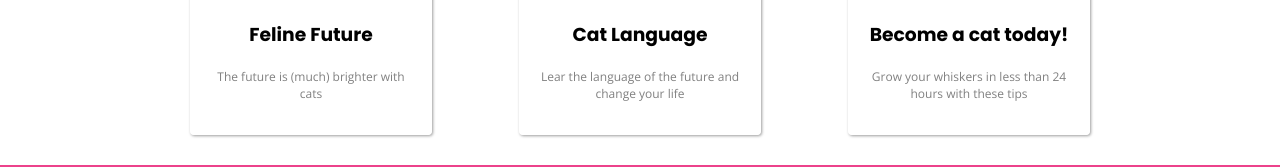
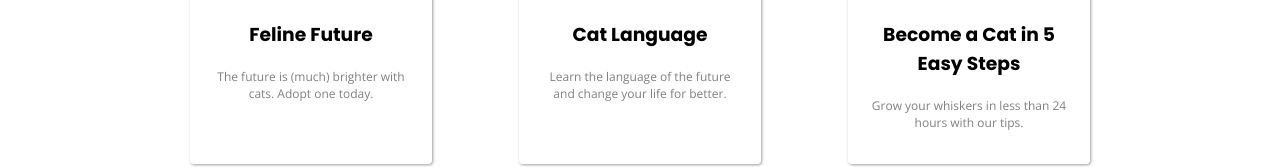
Before and after one commit to julifuhrmann/landing, a plain HTML site: page index.html in a window 1280 px wide. Shown: the part 807-974 px from the top of the page. Drawn offline with nearby package versions, Linux system fonts and the light colour scheme.

Commit message:
my landing page

```diff
--- a/css/components/banner.css
+++ b/css/components/banner.css
@@ -50,13 +50,13 @@
   padding: 14px 28px;
   border-radius: 30px;
   text-decoration: none;
-  transition: color .2;
+  transition: color .2s;
   display: inline;
   box-shadow: 2px 2px 4px rgba(10,10,10,.8);
 }
 
 .btn-apply:hover {
-  transition: color .2;
+  transition: color .2s;
   background-color: white;
   color: rgb(236, 66, 139);
 }
--- a/index.html
+++ b/index.html
@@ -25,17 +25,17 @@
       <div class="card">
         <img src="https://images.unsplash.com/photo-1508589440370-2831390f685a?ixlib=rb-1.2.1&ixid=MnwxMjA3fDB8MHxwaG90by1wYWdlfHx8fGVufDB8fHx8&auto=format&fit=crop&w=870&q=80" alt="City">
         <h3>Feline Future</h3>
-        <p>The future is (much) brighter with cats</p>
+        <p>The future is (much) brighter with cats. Adopt one today.</p>
       </div>
       <div class="card">
         <img src="https://images.unsplash.com/photo-1585937250791-efc81fc76e43?ixlib=rb-1.2.1&ixid=MnwxMjA3fDB8MHxwaG90by1wYWdlfHx8fGVufDB8fHx8&auto=format&fit=crop&w=774&q=80" alt="Cyber Love">
         <h3>Cat Language</h3>
-        <p>Lear the language of the future and change your life</p>
+        <p>Learn the language of the future and change your life for better.</p>
       </div>
       <div class="card">
         <img src="https://images.unsplash.com/photo-1635803823842-1b68832f4f32?ixlib=rb-1.2.1&ixid=MnwxMjA3fDB8MHxwaG90by1wYWdlfHx8fGVufDB8fHx8&auto=format&fit=crop&w=870&q=80" alt="Cat mask">
-        <h3>Become a cat today!</h3>
-        <p>Grow your whiskers in less than 24 hours with these tips</p>
+        <h3>Become a Cat in 5 Easy Steps</h3>
+        <p>Grow your whiskers in less than 24 hours with our tips.</p>
       </div>
     </div>
   </div>
```
